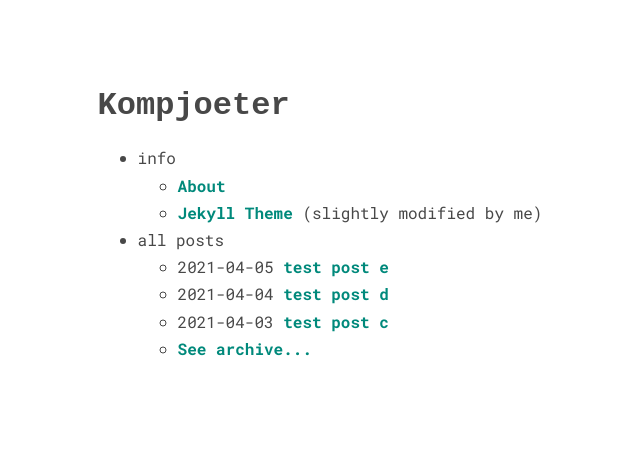
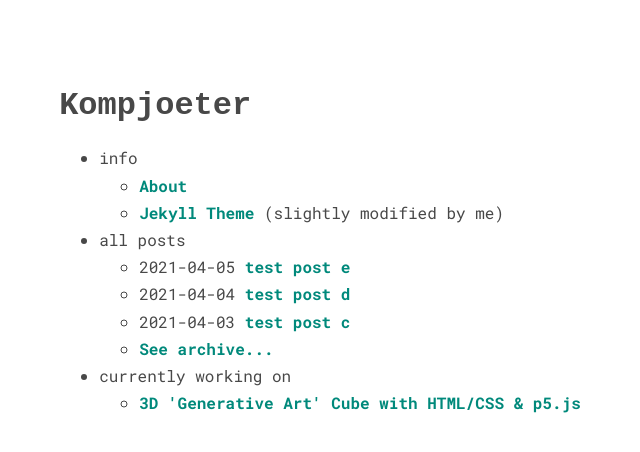
Before and after one commit to Kompjoeter/archived-blog, a Jekyll site: the page built from index.md, in a window 1280 px wide. Shown: the top 452 px of the page, without its empty margins (320-960 px from the left). Built offline with Jekyll 4.4.1, drawn with Linux system fonts in a browser that asks for light colours.

Commit message:
Added entry

```diff
--- a/_data/menu.yml
+++ b/_data/menu.yml
@@ -14,6 +14,10 @@ entries:
       show_more_text: See archive...
       show_more_url: archive.html
 
+  - title: currently working on
+    entries:
+      - title: "<a href='https://www.youtube.com/watch?v=fhnaG788cOQ'>3D 'Generative Art' Cube with HTML/CSS & p5.js</a>"
+
   # - title: posts by category
   #   post_list:
   #     - title: test
```
